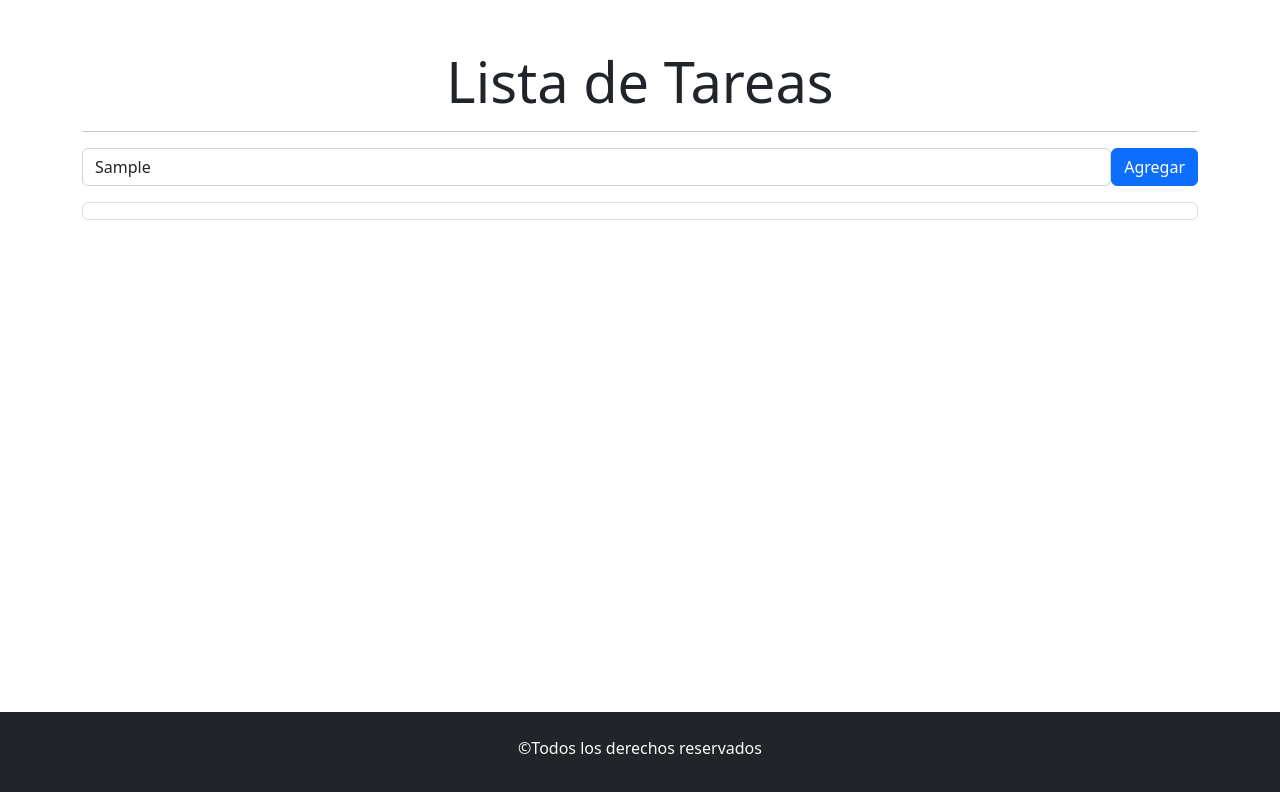
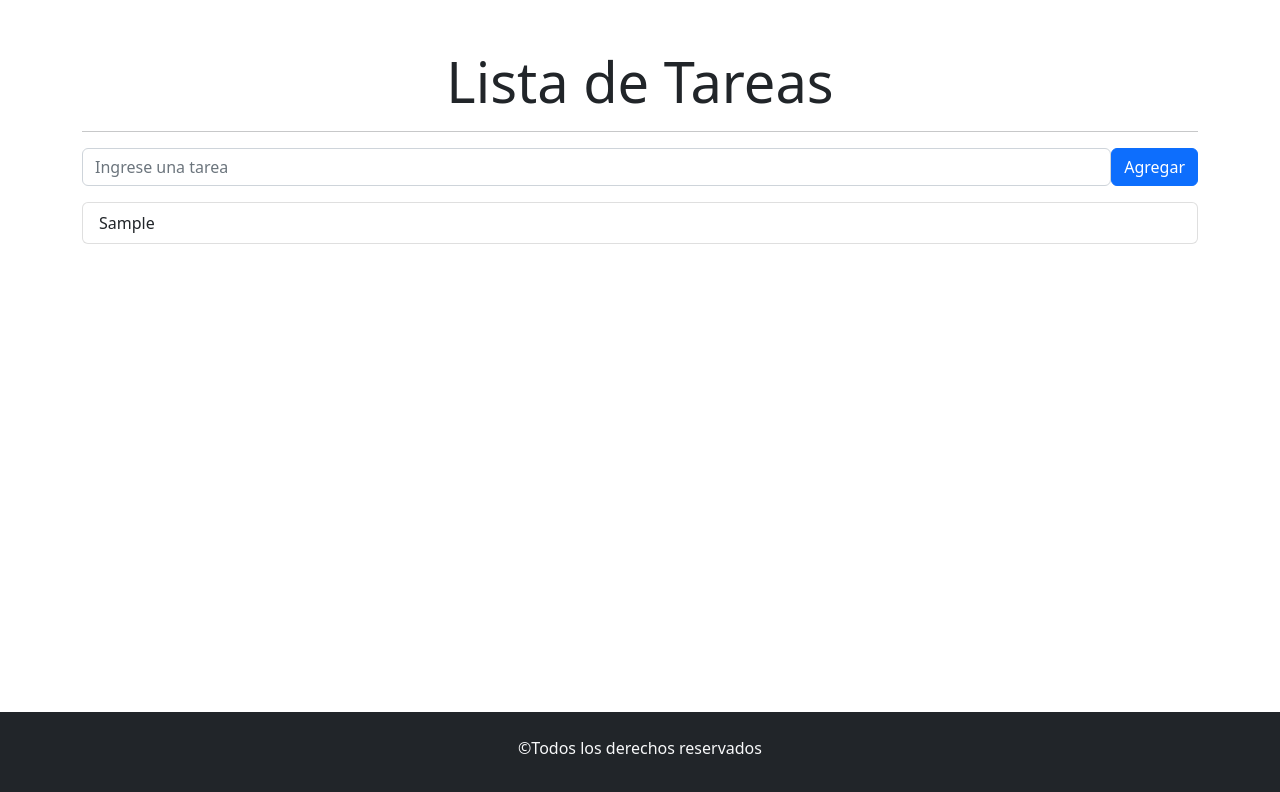
Before and after one commit to estebanrm1/listaDeTareas, a React (Vite) app: page / in a window 1280 px wide. Both pictures are taken after typing "Sample" into the empty fields and a click on the button "Agregar". Shown: the top 792 px of the page. Built offline with nearby package versions, Linux system fonts and the light colour scheme.

Commit message:
Agregamos las tareas y se visualizan en la lista de tareas

```diff
--- a/src/components/FormularioTarea.jsx
+++ b/src/components/FormularioTarea.jsx
@@ -1,16 +1,28 @@
 import { Form,Button } from 'react-bootstrap';
 import ListaTareas from './ListaTareas';
+import { useState } from "react";
+
 
 const FormularioTarea = () => {
+
+    const[tarea, setTarea] = useState('');
+    const[listaTareas, setListaTareas] = useState([]);
+
+    const handleSubmit = (e)=>{
+        e.preventDefault();
+        setListaTareas([...listaTareas, tarea]);
+        setTarea('');
+    }
+
     return (
         <>
-        <Form>
+        <Form onSubmit={handleSubmit}>
             <Form.Group className="mb-3 d-flex" controlId="tarea">
-                <Form.Control type="text" placeholder="Ingrese una tarea" />
-                <Button variant='primary'>Agregar</Button>
+                <Form.Control type="text" placeholder="Ingrese una tarea" onChange={(e)=> setTarea(e.target.value)} value={tarea}/>
+                <Button variant='primary' type='submit'>Agregar</Button>
             </Form.Group>
         </Form>
-        <ListaTareas></ListaTareas>
+        <ListaTareas propTareas={listaTareas}></ListaTareas>
         </>
 
     );
--- a/src/components/ItemTarea.jsx
+++ b/src/components/ItemTarea.jsx
@@ -1,8 +1,8 @@
 import { ListGroupItem } from "react-bootstrap";
 
-const ItemTarea = () => {
+const ItemTarea = ({propTarea}) => {
     return (
-        <ListGroupItem></ListGroupItem>
+        <ListGroupItem>{propTarea}</ListGroupItem>
     );
 };
 
--- a/src/components/ListaTareas.jsx
+++ b/src/components/ListaTareas.jsx
@@ -1,10 +1,13 @@
 import ListGroup from 'react-bootstrap/ListGroup';
 import ItemTarea from './ItemTarea';
 
-const ListaTareas = () => {
+const ListaTareas = ({propTareas}) => {
     return (
         <ListGroup>
-            <ItemTarea></ItemTarea>
+            {
+                propTareas.map((tarea, indiceTarea)=><ItemTarea propTarea={tarea} key={indiceTarea}></ItemTarea>)
+            }
+
         </ListGroup>
     );
 };
```
